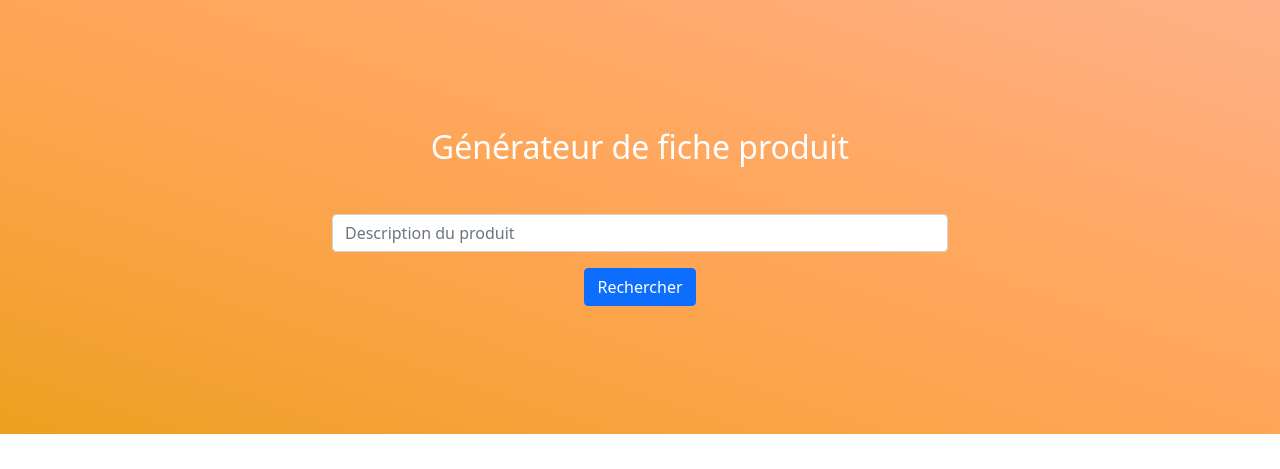
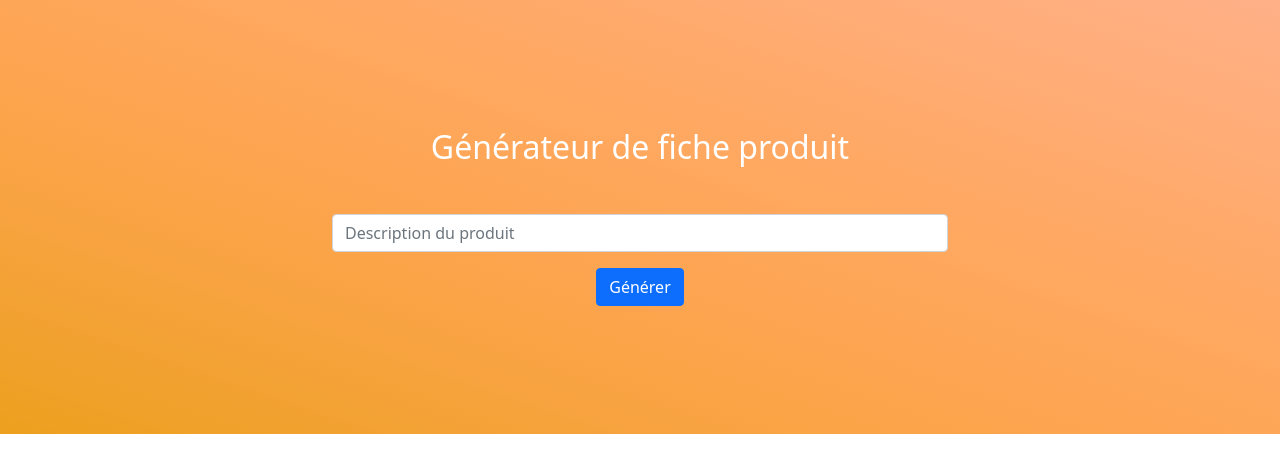
Before and after one commit to pauljeandel/repotest, a Flask app: page / in a window 1280 px wide. Shown: the top 469 px of the page. Run offline with Flask 2, Linux system fonts and the light colour scheme; some libraries are stand-ins or nearby versions.

Commit message:
text btn

```diff
--- a/templates/ficheproduit.html
+++ b/templates/ficheproduit.html
@@ -31,7 +31,7 @@
                         <div class="form-group">
                             <input class="form-control" type="text" placeholder="Description du produit" id="ville">
                         </div>
-                        <button class="btn btn-primary mt-3" id="searchBarButton" type="button">Rechercher</button>
+                        <button class="btn btn-primary mt-3" id="searchBarButton" type="button">Générer</button>
                         <br>
                         <span class="text-danger" id="erreur_message"></span>
                     </form>
```
